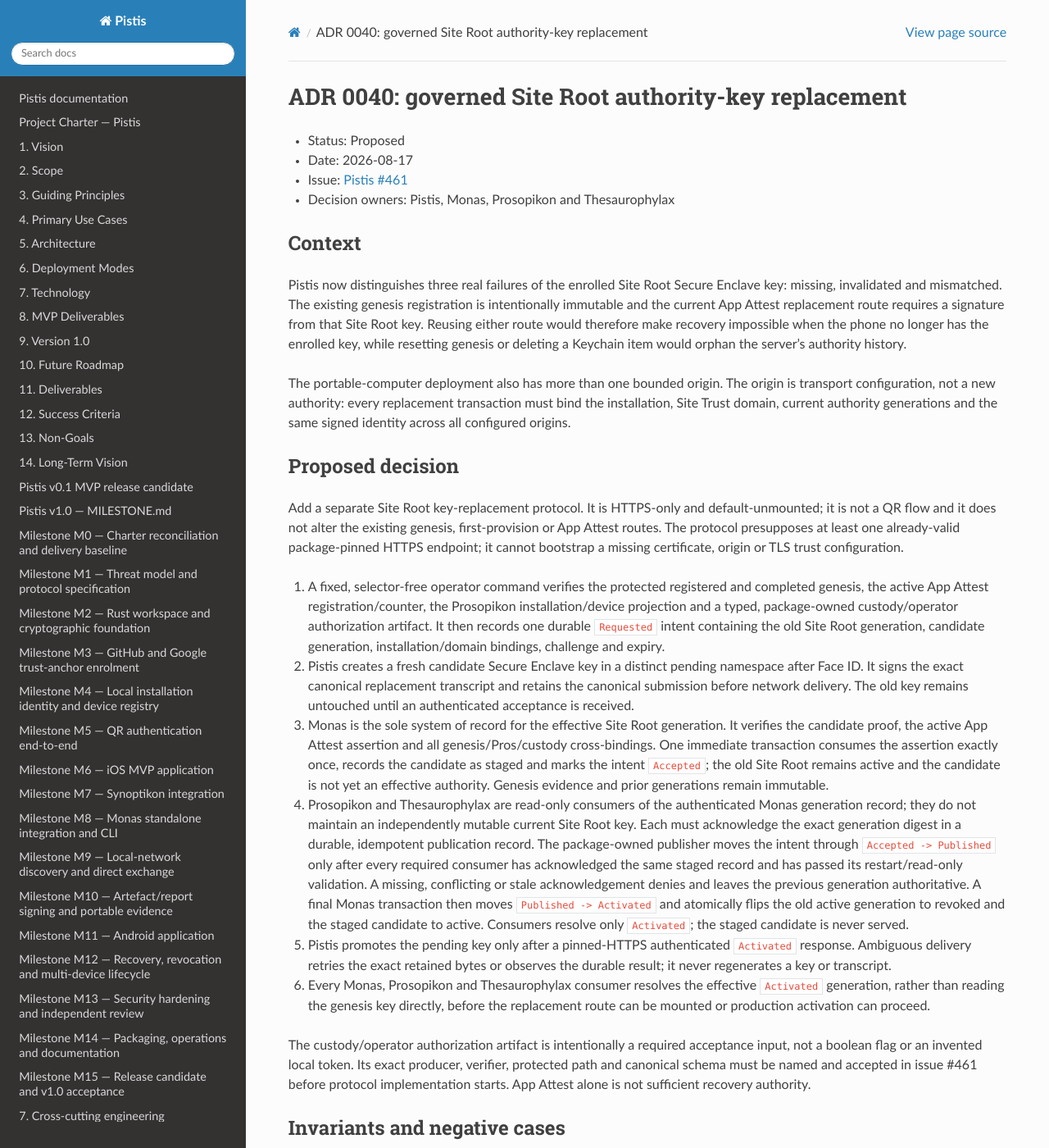
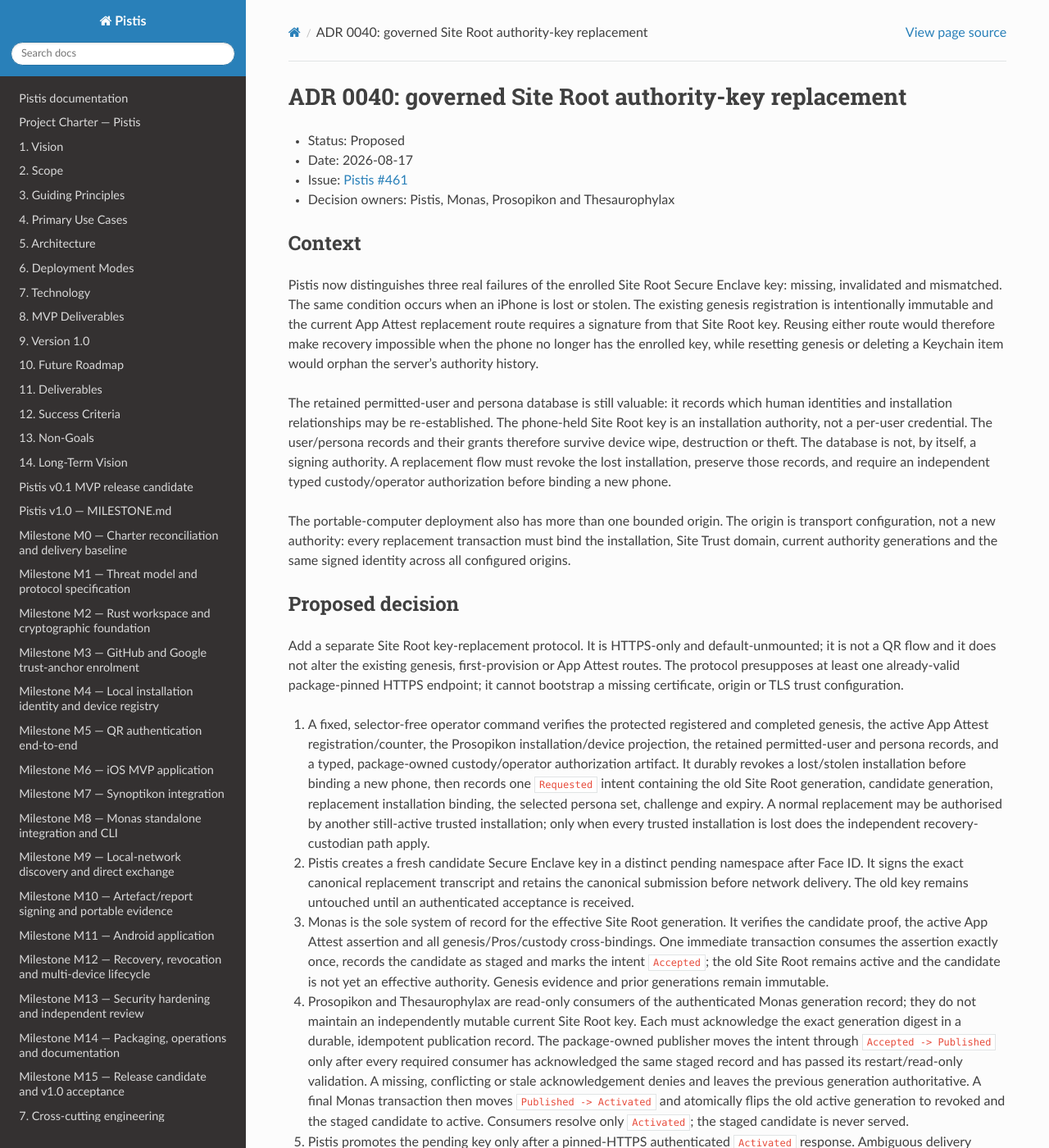
Before and after one commit to sagrudd/pistis, a Sphinx documentation site: the page built from docs/adr/0040-site-root-authority-key-replacement.md, in a window 1280 px wide and 1400 px high. Shown: the whole window at 82% size. Built offline with Sphinx 7.4.7 and the Read the Docs theme 3.1.0, drawn with Linux system fonts in a browser that asks for light colours; the version number could not be read and is left out; some of the changed text lies outside the part shown.

Commit message:
Clarify stolen-device and multi-user recovery

```diff
--- a/docs/adr/0040-site-root-authority-key-replacement.md
+++ b/docs/adr/0040-site-root-authority-key-replacement.md
@@ -8,12 +8,22 @@
 ## Context
 
 Pistis now distinguishes three real failures of the enrolled Site Root
-Secure Enclave key: missing, invalidated and mismatched. The existing genesis
-registration is intentionally immutable and the current App Attest replacement
-route requires a signature from that Site Root key. Reusing either route would
-therefore make recovery impossible when the phone no longer has the enrolled
-key, while resetting genesis or deleting a Keychain item would orphan the
-server's authority history.
+Secure Enclave key: missing, invalidated and mismatched. The same condition
+occurs when an iPhone is lost or stolen. The existing genesis registration is
+intentionally immutable and the current App Attest replacement route requires
+a signature from that Site Root key. Reusing either route would therefore make
+recovery impossible when the phone no longer has the enrolled key, while
+resetting genesis or deleting a Keychain item would orphan the server's
+authority history.
+
+The retained permitted-user and persona database is still valuable: it records
+which human identities and installation relationships may be re-established.
+The phone-held Site Root key is an installation authority, not a per-user
+credential. The user/persona records and their grants therefore survive device
+wipe, destruction or theft. The database is not, by itself, a signing
+authority. A replacement flow must revoke the lost installation, preserve
+those records, and require an independent typed custody/operator authorization
+before binding a new phone.
 
 The portable-computer deployment also has more than one bounded origin. The
 origin is transport configuration, not a new authority: every replacement
@@ -30,10 +40,15 @@
 
 1. A fixed, selector-free operator command verifies the protected registered
    and completed genesis, the active App Attest registration/counter, the
-   Prosopikon installation/device projection and a typed, package-owned
-   custody/operator authorization artifact. It then records one durable
-   `Requested` intent containing the old Site Root generation, candidate
-   generation, installation/domain bindings, challenge and expiry.
+   Prosopikon installation/device projection, the retained permitted-user and
+   persona records, and a typed, package-owned custody/operator authorization
+   artifact. It durably revokes a lost/stolen installation before binding a new
+   phone, then records one `Requested` intent containing the old Site Root
+   generation, candidate generation, replacement installation binding, the
+   selected persona set, challenge and expiry. A normal replacement may be
+   authorised by another still-active trusted installation; only when every
+   trusted installation is lost does the independent recovery-custodian path
+   apply.
 2. Pistis creates a fresh candidate Secure Enclave key in a distinct pending
    namespace after Face ID. It signs the exact canonical replacement transcript
    and retains the canonical submission before network delivery. The old key
@@ -78,6 +93,13 @@
 - Wrong installation/device/domain, generation, old/candidate key, App Attest
   counter, custody artifact, purpose, expiry, nonce, signature, content type,
   method, canonical encoding or trailing bytes deny without state change.
+- A revoked or stolen installation cannot submit, observe as active, or be
+  rebound; its permitted-user/persona records remain available for the explicit
+  replacement binding and are never deleted as part of device revocation.
+- The schema is installation- and persona-scoped, not a singleton user row:
+  multiple permitted users, personas and active installations may coexist
+  according to policy. Wiping one phone never deletes another installation or
+  a user's grants.
 - Only one live intent exists across `Requested`, `Accepted` and `Published`.
   Expiry, denial, replay and concurrent submissions settle durably. Accepted
   retry and Observe are byte/idempotent.
```
